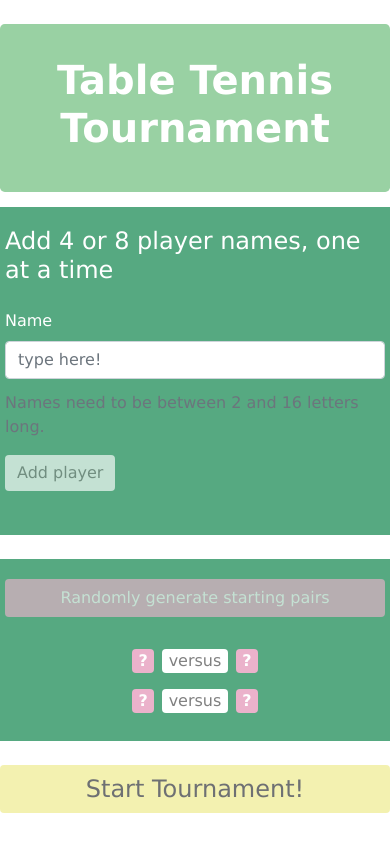
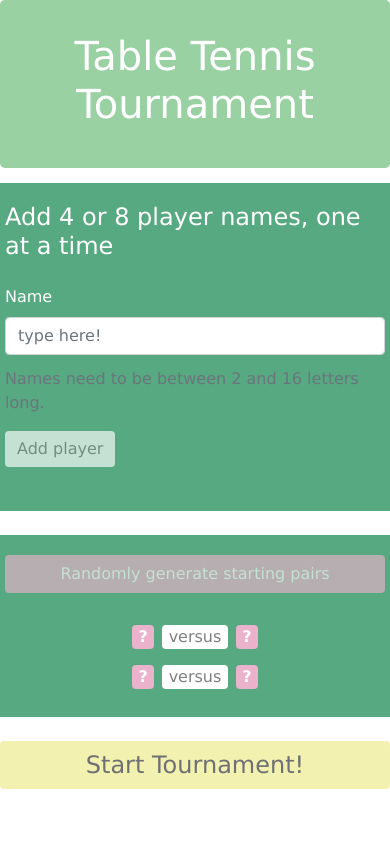
Before and after one commit to naranjita11/develop-me--technical-challenge, a React (Create React App) app: page / in a window 390 px wide. Built offline with nearby package versions, Linux system fonts and the light colour scheme.

Commit message:
styling changes to accomdate mobile view

```diff
--- a/src/components/CreateButton.js
+++ b/src/components/CreateButton.js
@@ -10,7 +10,7 @@ const CreateButton = ({ handleCreate, buttonText, disableCondition, colour }) =>
     return (
         <>
             <button
-                className="btn mb-0 center"
+                className="btn center"
                 style={ buttonStyle }
                 disabled={ disableCondition }
                 type="submit"
--- a/src/components/Header.js
+++ b/src/components/Header.js
@@ -7,10 +7,10 @@ class Header extends Component {
 
       return (
         <header
-          className="jumbotron mt-4 text-center"
+          className="jumbotron text-center"
           style={{ backgroundColor: "#99d1a3", color: "white" }}
         >
-          <h1><strong>Table Tennis Tournament</strong></h1>
+          <h1>Table Tennis Tournament</h1>
         </header>
       )
     }
--- a/src/components/SemiAndFinals/SemiAndFinals.js
+++ b/src/components/SemiAndFinals/SemiAndFinals.js
@@ -35,7 +35,7 @@ const SemiAndFinals = ({ array, handleSaveSF, handleSaveF }) => {
 
         <div className="card-deck row">
 
-            <div className="card card-body mb-0 text-center" style={{backgroundColor: "#56A981"}}>
+            <div className="card card-body text-center" style={{backgroundColor: "#56A981"}}>
 
                 <div className="text-center">
                     <h4 className="card-title mb-4" style={{color: "white"}}>Click who wins the semi-finals!</h4>
@@ -62,16 +62,15 @@ const SemiAndFinals = ({ array, handleSaveSF, handleSaveF }) => {
 
             </div>
 
-            <div className="card card-body mb-0 flex" style={{backgroundColor: "#56A981"}}>
+            <div className="card card-body flex" style={{backgroundColor: "#56A981"}}>
 
-                <div className="text-center">
+                <div className="text-center mb-4">
                     <h4 className="card-title mb-4" style={{color: "white"}}>Click who wins the final!</h4>
                     <GamePairs
                         name1={ finalists[0] }
                         name2={ finalists[1] }
                         handleSubmit={ (name) => setWinner(name) }
                     />
-
                 </div>
 
                 <CreateButton
--- a/src/components/Settings/Settings.js
+++ b/src/components/Settings/Settings.js
@@ -55,7 +55,7 @@ const PlayerDisplay = ({ handleSave, handleSaveQF }) => {
 
     return (
 
-        <div className="mb-4">
+        <div>
             <div className="card-deck row">
 
                 <div className="card card-body mb-4" style={{backgroundColor: "#56A981"}}>
```
